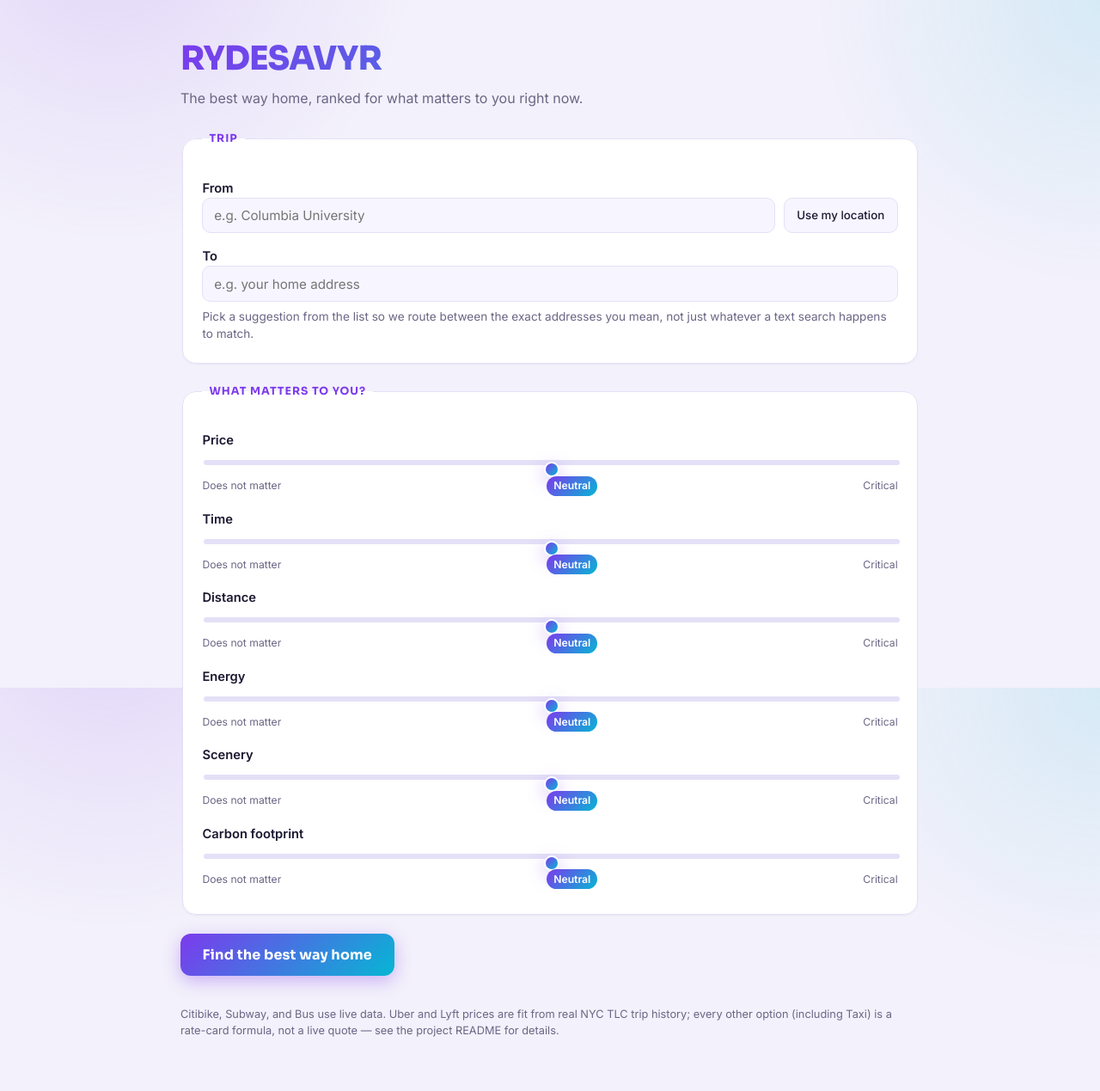
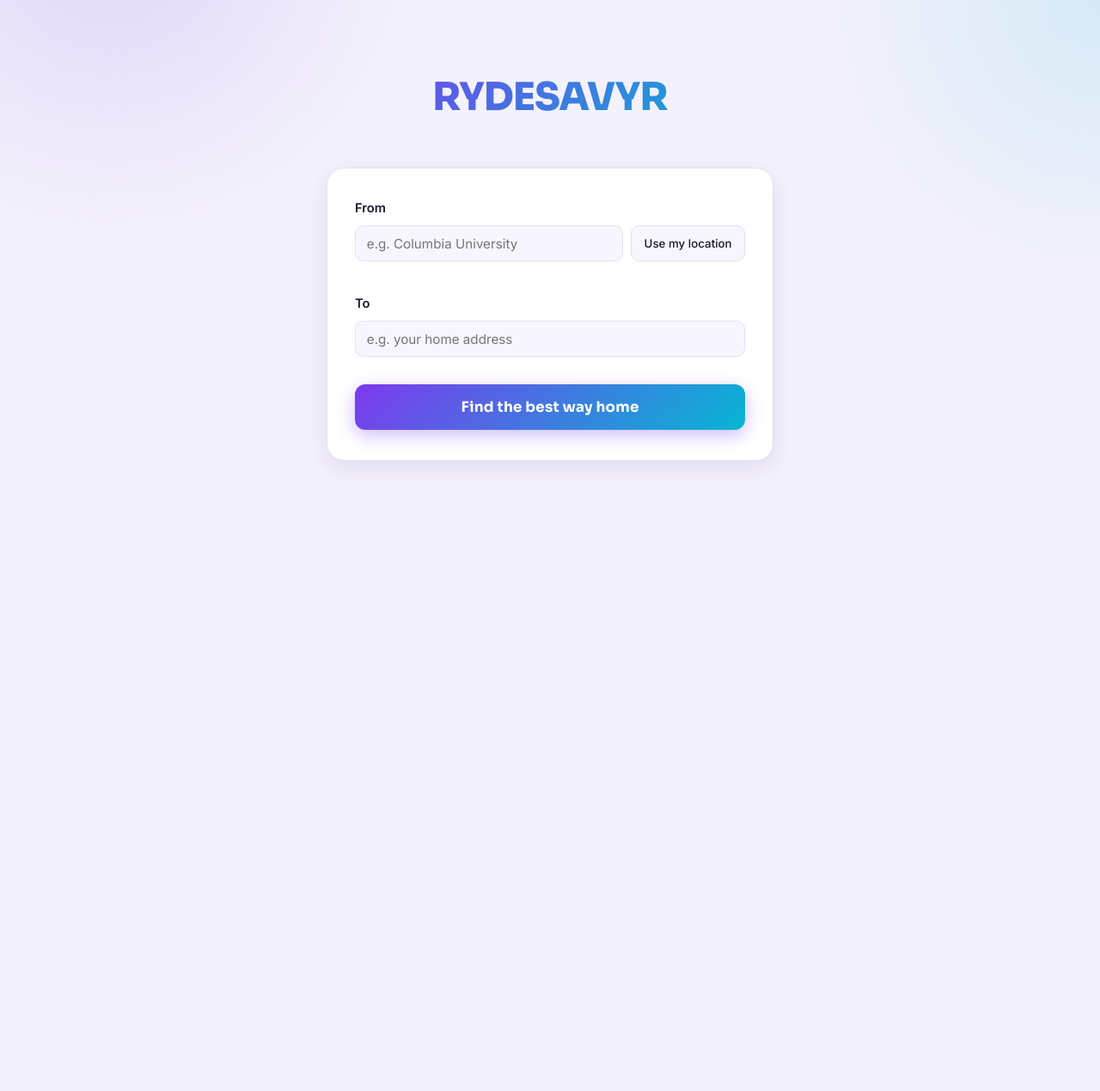
Before and after one commit to AnalyticsInPython/RYDESAVYR, a Flask app: page / in a window 1280 px wide. Shown: the whole page at 86% size. After the commit the page ends 542 px from the top, so only its background shows below. Run offline with Flask 3, Linux system fonts and the light colour scheme; some libraries are stand-ins or nearby versions.

Commit message:
Simplify the landing page to just From/To and submit
Drops the priority sliders and their now-stale copy, tightens the
layout to a centered card with more negative space, and trims
explanatory text down to what's needed to act.

Co-Authored-By: Claude Sonnet 5 <noreply@anthropic.com>
Claude-Session: https://claude.ai/code/session_01D56kwNb3XxPXYmwm2sBAYc

```diff
--- a/app.py
+++ b/app.py
@@ -21,7 +21,6 @@ from scoring import (
     FACTOR_LABELS,
     FACTORS,
     TIER_LABELS,
-    TIER_ORDER,
     rank_modes,
 )
 
@@ -69,14 +68,9 @@ def _compute_results(origin, destination, tiers):
     return rank_modes(estimates, tiers)
 
 
-def _render_form(tiers, origin_address="", destination_address=""):
+def _render_form(origin_address="", destination_address=""):
     return render_template(
         "index.html",
-        tiers=tiers,
-        tier_order=TIER_ORDER,
-        tier_labels=TIER_LABELS,
-        factors=FACTORS,
-        factor_labels=FACTOR_LABELS,
         origin_address=origin_address,
         destination_address=destination_address,
     )
@@ -106,8 +100,7 @@ def geocode_search():
 
 @app.route("/", methods=["GET"])
 def index():
-    tiers = {factor: DEFAULT_TIER for factor in FACTORS}
-    return _render_form(tiers)
+    return _render_form()
 
 
 @app.route("/results", methods=["GET", "POST"])
@@ -124,13 +117,7 @@ def results():
     destination_lat = request.form.get("destination_lat", "").strip()
     destination_lng = request.form.get("destination_lng", "").strip()
 
-    def tier_for(factor):
-        raw = request.form.get(f"weight_{factor}", "")
-        if raw.isdigit() and 0 <= int(raw) < len(TIER_ORDER):
-            return TIER_ORDER[int(raw)]
-        return DEFAULT_TIER
-
-    tiers = {factor: tier_for(factor) for factor in FACTORS}
+    tiers = {factor: DEFAULT_TIER for factor in FACTORS}
 
     try:
         if origin_lat and origin_lng:
@@ -152,7 +139,7 @@ def results():
         # Send the user back to the form (with what they typed) rather than
         # to an empty results page.
         flash(str(exc))
-        return _render_form(tiers, origin_address, destination_address)
+        return _render_form(origin_address, destination_address)
 
     return _render_results(
         tiers, computed, origin_address, destination_address, origin, destination
--- a/static/style.css
+++ b/static/style.css
@@ -77,8 +77,18 @@ body {
   background-attachment: fixed;
 }
 
+body.home {
+  max-width: 560px;
+  padding-top: 5rem;
+}
+
 header {
   margin-bottom: 1.6rem;
+}
+
+body.home header {
+  text-align: center;
+  margin-bottom: 3rem;
 }
 
 header h1 {
@@ -91,6 +101,10 @@ header h1 {
   -webkit-background-clip: text;
   background-clip: text;
   color: transparent;
+}
+
+body.home header h1 {
+  font-size: 2.8rem;
 }
 
 header p {
@@ -118,11 +132,32 @@ legend {
   color: var(--accent);
 }
 
+.trip-card {
+  display: flex;
+  flex-direction: column;
+  gap: 2rem;
+  border: 1px solid var(--border);
+  border-radius: 20px;
+  padding: 2.2rem 2rem;
+  background: var(--surface);
+  box-shadow: var(--shadow-md);
+}
+
+.field {
+  display: flex;
+  flex-direction: column;
+}
+
 label {
   display: block;
   margin-top: 1rem;
   font-weight: 600;
   font-size: 0.92rem;
+}
+
+.field label {
+  margin-top: 0;
+  margin-bottom: 0.55rem;
 }
 
 input[type="text"] {
@@ -194,67 +229,6 @@ input[type="text"]:focus {
   margin: 0.4rem 0 0;
 }
 
-input[type="range"] {
-  width: 100%;
-  -webkit-appearance: none;
-  appearance: none;
-  height: 6px;
-  border-radius: 999px;
-  background: var(--border);
-  margin-top: 0.5rem;
-}
-
-input[type="range"]::-webkit-slider-thumb {
-  -webkit-appearance: none;
-  appearance: none;
-  width: 18px;
-  height: 18px;
-  border-radius: 50%;
-  background: var(--accent-gradient);
-  box-shadow: var(--shadow-glow);
-  cursor: pointer;
-  border: 2px solid var(--surface);
-}
-
-input[type="range"]::-moz-range-thumb {
-  width: 18px;
-  height: 18px;
-  border-radius: 50%;
-  background: var(--accent-gradient);
-  box-shadow: var(--shadow-glow);
-  cursor: pointer;
-  border: 2px solid var(--surface);
-}
-
-.tier-scale {
-  display: flex;
-  justify-content: space-between;
-  margin-top: 0.4rem;
-  margin-bottom: 0.3rem;
-}
-
-.tier-scale-item {
-  font-size: 0.76rem;
-  color: var(--text-muted);
-  padding: 0.15rem 0.5rem;
-  border-radius: 999px;
-  transition: background 0.15s ease, color 0.15s ease;
-}
-
-.tier-scale-item:first-child {
-  margin-left: -0.5rem;
-}
-
-.tier-scale-item:last-child {
-  margin-right: -0.5rem;
-}
-
-.tier-scale-item.active {
-  color: white;
-  font-weight: 600;
-  background: var(--accent-gradient);
-}
-
 button[type="submit"] {
   background: var(--accent-gradient);
   color: white;
@@ -268,6 +242,12 @@ button[type="submit"] {
   cursor: pointer;
   box-shadow: var(--shadow-glow);
   transition: transform 0.15s ease, box-shadow 0.15s ease;
+}
+
+.trip-card button[type="submit"] {
+  width: 100%;
+  padding: 1rem 1.6rem;
+  font-size: 1.05rem;
 }
 
 button[type="submit"]:hover {
--- a/templates/index.html
+++ b/templates/index.html
@@ -9,10 +9,9 @@
   <link href="https://fonts.googleapis.com/css2?family=Sora:wght@400;600;700;800&family=Inter:wght@400;500;600&display=swap" rel="stylesheet">
   <link rel="stylesheet" href="{{ url_for('static', filename='style.css') }}">
 </head>
-<body>
+<body class="home">
   <header>
     <h1>RYDESAVYR</h1>
-    <p>The best way home, ranked for what matters to you right now.</p>
   </header>
 
   {% with messages = get_flashed_messages() %}
@@ -23,10 +22,8 @@
     {% endif %}
   {% endwith %}
 
-  <form method="post" action="{{ url_for('results') }}" id="trip-form">
-    <fieldset>
-      <legend>Trip</legend>
-
+  <form method="post" action="{{ url_for('results') }}" id="trip-form" class="trip-card">
+    <div class="field">
       <label for="origin_address">From</label>
       <div class="row">
         <div class="autocomplete-wrap">
@@ -39,7 +36,9 @@
       <input type="hidden" id="origin_lat" name="origin_lat">
       <input type="hidden" id="origin_lng" name="origin_lng">
       <p id="location-status" class="hint"></p>
+    </div>
 
+    <div class="field">
       <label for="destination_address">To</label>
       <div class="autocomplete-wrap">
         <input type="text" id="destination_address" name="destination_address" autocomplete="off"
@@ -48,49 +47,12 @@
       </div>
       <input type="hidden" id="destination_lat" name="destination_lat">
       <input type="hidden" id="destination_lng" name="destination_lng">
-      <p class="hint">Pick a suggestion from the list so we route between the exact
-        addresses you mean, not just whatever a text search happens to match.</p>
-    </fieldset>
-
-    <fieldset>
-      <legend>What matters to you?</legend>
-      {% for factor in factors %}
-        <label for="weight_{{ factor }}">{{ factor_labels[factor] }}</label>
-        <input type="range" min="0" max="{{ tier_order|length - 1 }}" step="1"
-               id="weight_{{ factor }}" name="weight_{{ factor }}"
-               list="tier-ticks"
-               value="{{ tier_order.index(tiers[factor]) }}"
-               oninput="updateTierScale('{{ factor }}', this.value)">
-        <div class="tier-scale" id="scale_{{ factor }}">
-          {% for tier in tier_order %}
-            <span class="tier-scale-item {{ 'active' if tiers[factor] == tier else '' }}">{{ tier_labels[tier] }}</span>
-          {% endfor %}
-        </div>
-      {% endfor %}
-      <datalist id="tier-ticks">
-        {% for tier in tier_order %}<option value="{{ loop.index0 }}"></option>{% endfor %}
-      </datalist>
-    </fieldset>
+    </div>
 
     <button type="submit">Find the best way home</button>
   </form>
 
-  <footer>
-    <p>
-      Citibike, Subway, and Bus use live data. Uber and Lyft prices are fit from real
-      NYC TLC trip history; every other option (including Taxi) is a rate-card formula,
-      not a live quote — see the project README for details.
-    </p>
-  </footer>
-
   <script>
-    function updateTierScale(factor, value) {
-      const items = document.querySelectorAll('#scale_' + factor + ' .tier-scale-item');
-      items.forEach(function (item, i) {
-        item.classList.toggle('active', i === Number(value));
-      });
-    }
-
     // A full form submit reloads the page, which would otherwise wipe the
     // hidden origin_lat/origin_lng fields and force clicking "Use my
     // location" (and re-triggering the browser's permission prompt) before
```
